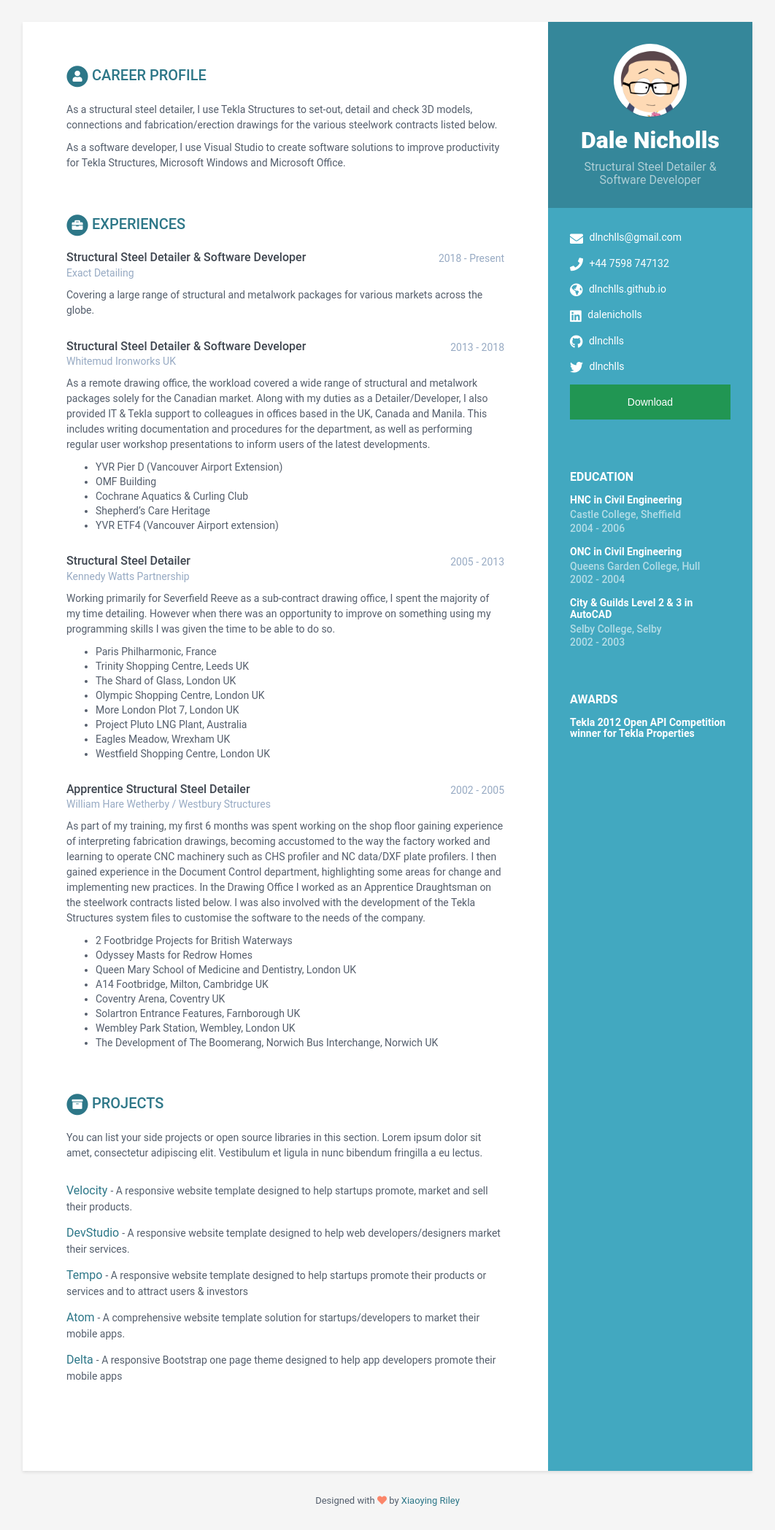
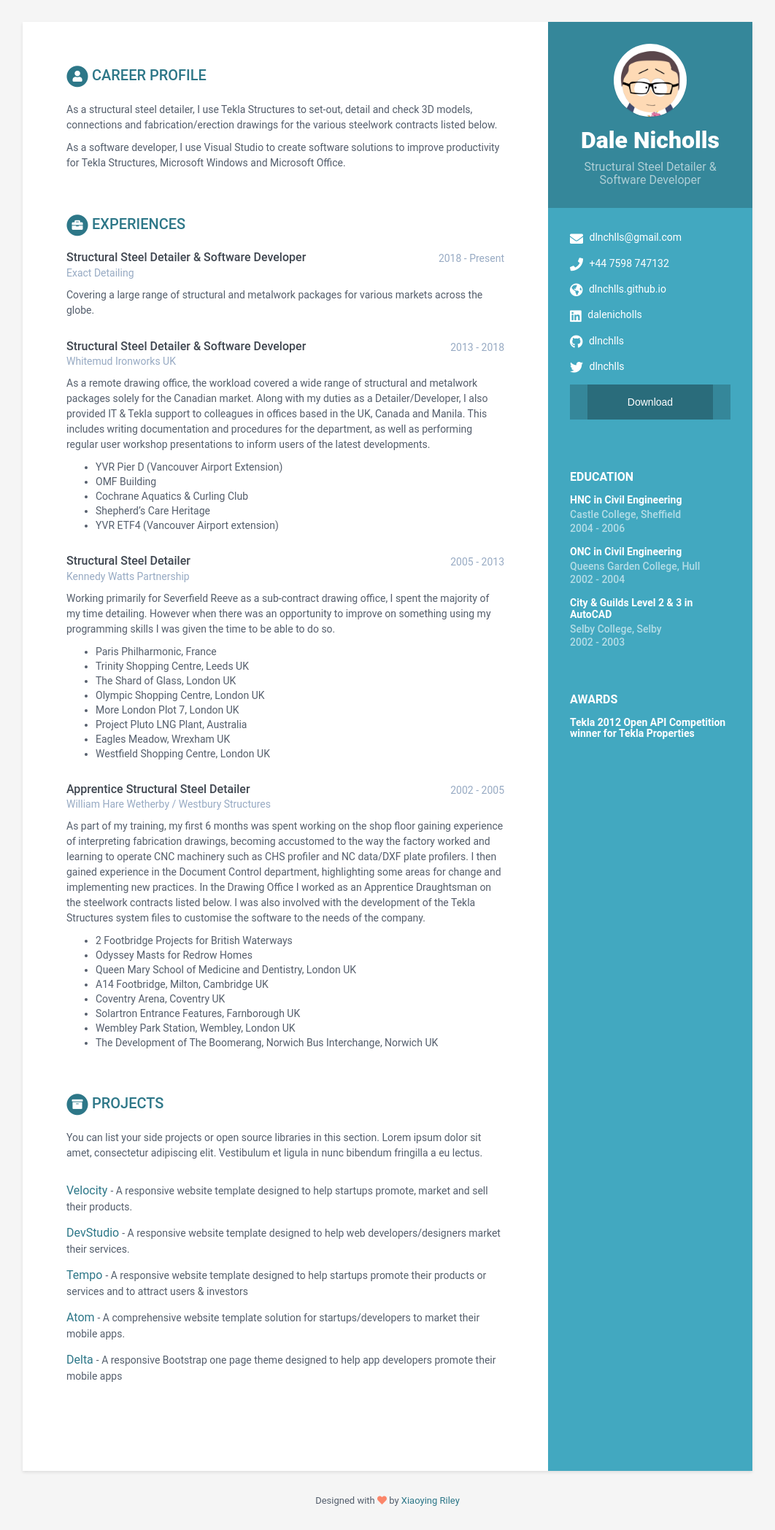
Before and after one commit to dalenicholls/dalenicholls.github.io, a Jekyll site: the page built from index.html, in a window 1280 px wide. Shown: the whole page at 73% size, without its empty margins (109-1171 px from the left). Built offline with Jekyll 4.4.1, drawn with Linux system fonts in a browser that asks for light colours.

Commit message:
Update _base.scss

```diff
--- a/_sass/_base.scss
+++ b/_sass/_base.scss
@@ -95,7 +95,8 @@ p {
     }
 
     .button {
-        background-color: #219653;
+        /*background-color: #219653;*/
+        background: rgba(0, 0, 0, 0.2);
         height: 48px;
         padding-left: 24px;
         padding-right: 24px;
```
